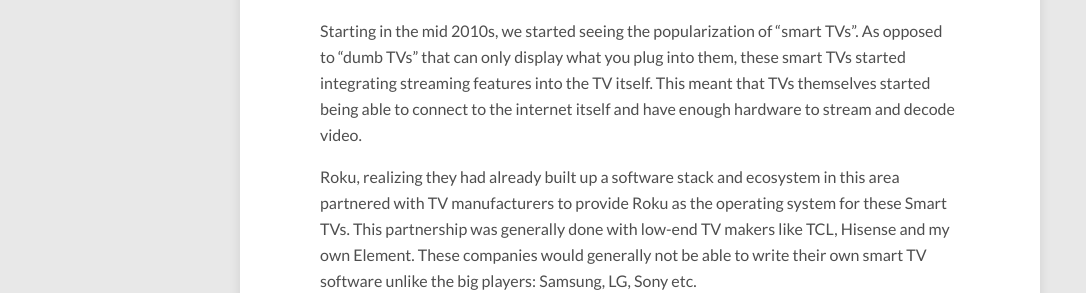
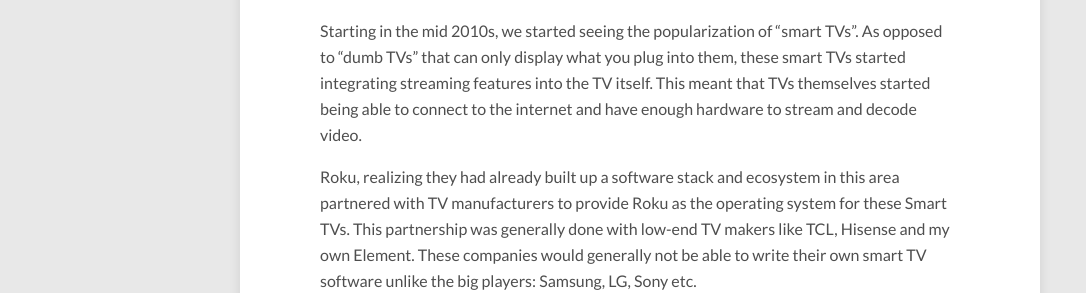
Before and after one commit to ammaraskar/ammaraskar.github.io, a Jekyll site: the page built from _posts/2021-05-18-roku-tv-philips-hues.md, in a window 1280 px wide and 900 px high, scrolled down 3205 px. Shown: the part 239-532 px from the top of the window, without its empty margins (0-1086 px from the left). Built offline with Jekyll 4.4.1, drawn with Linux system fonts in a browser that asks for light colours; nearby versions of some CDN libraries; some of the changed text lies outside the part shown.

Commit message:
Fix up some minor typos/grammar problems

```diff
--- a/_posts/2021-05-18-roku-tv-philips-hues.md
+++ b/_posts/2021-05-18-roku-tv-philips-hues.md
@@ -51,7 +51,7 @@
 
 #### A 50-inch Elment 4K TV powered by Roku.
 
-This [Element TV](https://elementelectronics.com/shop/50-element-4k-uhd-hdr10-roku-tv/)
+This [Element TV](https://elementelectronics.com/tv/400450-series/element-50-4k-uhd-hdr10-roku-tv)
 was one of the cheapest at the time and it has held up well over the years.
 
 I don't actually use any of the Roku/Smart TV functionality on it, instead
@@ -108,8 +108,8 @@
 Starting in the mid 2010s, we started seeing the popularization of "smart TVs".
 As opposed to "dumb TVs" that can only display what you plug into them, these
 smart TVs started integrating streaming features into the TV itself. This meant
-that TVs themselves started being able to connect to the internet itself and
-have enough hardware to stream and decode video.
+that TVs themselves started being able to connect to the internet and have
+enough hardware to stream and decode video.
 
 Roku, realizing they had already built up a software stack and ecosystem in this
 area partnered with TV manufacturers to provide Roku as the operating system
```
Also changed, not shown: other parts of _posts/2021-05-18-roku-tv-philips-hues.md (+11 -10 lines).
